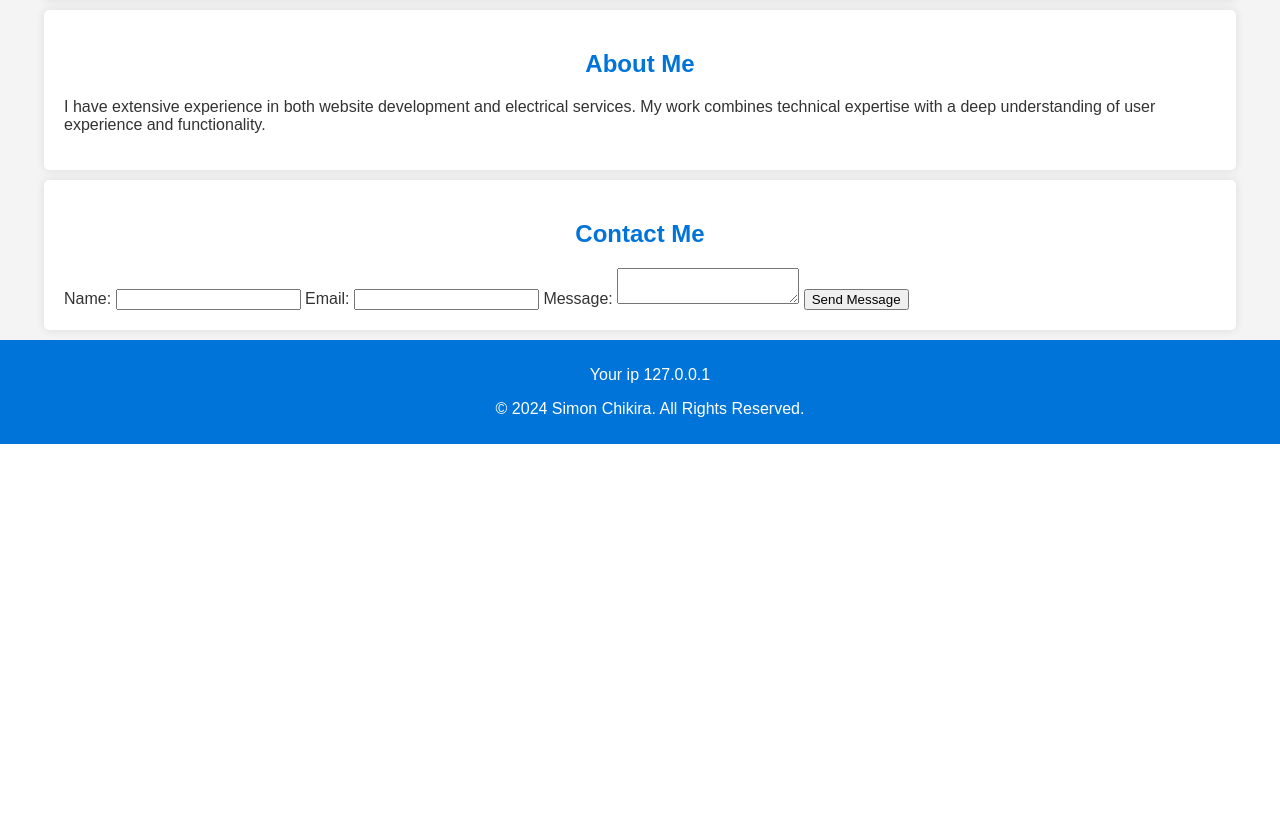
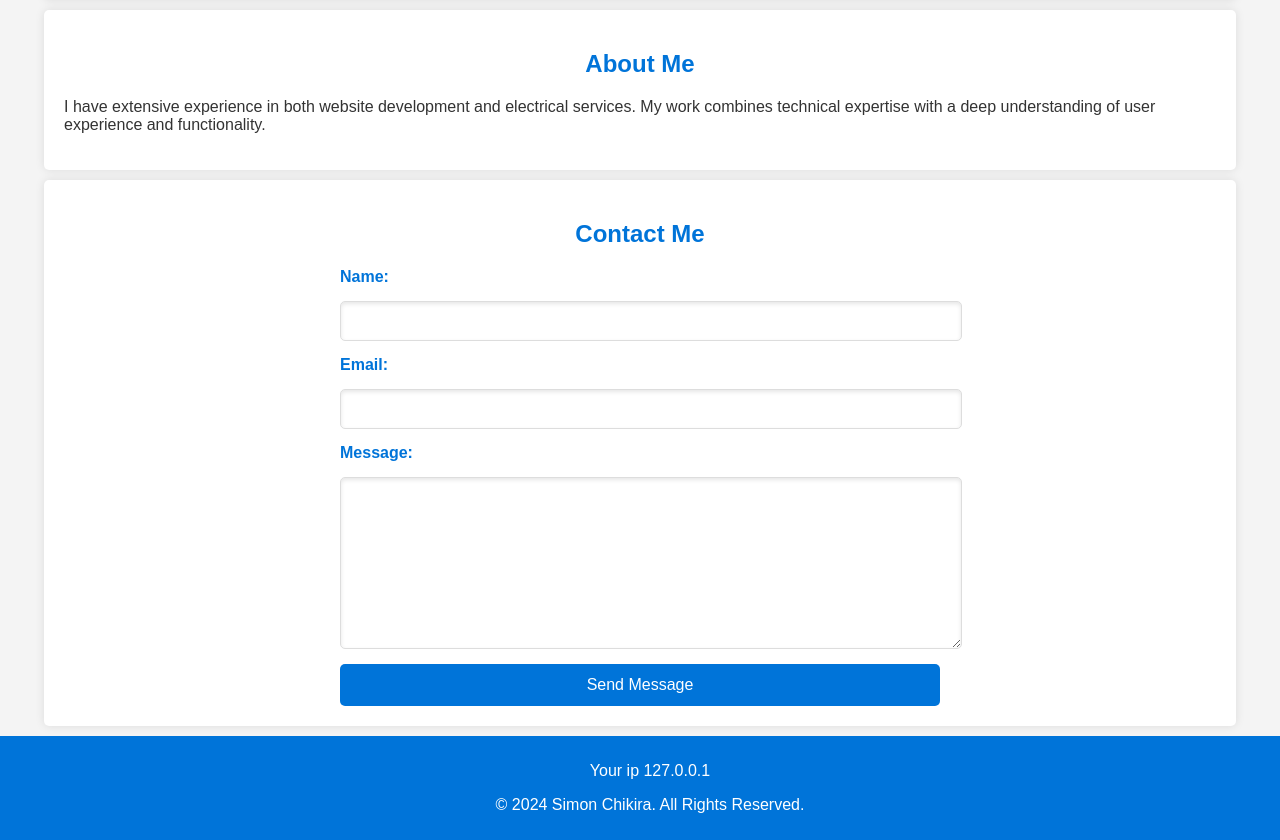
Before and after one commit to SamSpeedX/sam, a PHP site: page / in a window 1280 px wide. Shown: the part 1004-1844 px from the top of the page. Before the commit the page ends 1448 px from the top, so only its background shows below. Run offline with PHP 8.4, Linux system fonts and the light colour scheme.

Commit message:
Update style.css

```diff
--- a/assets/css/style.css
+++ b/assets/css/style.css
@@ -64,6 +64,59 @@ h2 {
     box-shadow: 0px 0px 10px rgba(0, 0, 0, 0.1);
 }
 
+/* Contact Form Styling */
+form {
+    display: flex;
+    flex-direction: column;
+    gap: 15px;
+    max-width: 600px;
+    margin: 0 auto;
+}
+
+form label {
+    font-weight: bold;
+    color: #0074d9;
+}
+
+form input[type="text"],
+form input[type="email"],
+form textarea {
+    width: 100%;
+    padding: 10px;
+    border: 1px solid #ddd;
+    border-radius: 5px;
+    font-size: 1em;
+    box-shadow: inset 0px 2px 4px rgba(0, 0, 0, 0.1);
+    transition: border-color 0.3s ease-in-out;
+}
+
+form input[type="text"]:focus,
+form input[type="email"]:focus,
+form textarea:focus {
+    border-color: #0074d9;
+    outline: none;
+}
+
+form textarea {
+    resize: vertical;
+    min-height: 150px;
+}
+
+form button {
+    padding: 12px;
+    background-color: #0074d9;
+    color: white;
+    border: none;
+    border-radius: 5px;
+    font-size: 1em;
+    cursor: pointer;
+    transition: background-color 0.3s ease-in-out;
+}
+
+form button:hover {
+    background-color: #005bb5;
+}
+
 footer {
     text-align: center;
     padding: 10px;
@@ -128,6 +181,10 @@ footer {
     .gallery img {
         max-width: 100%;
     }
+
+    form {
+        padding: 0 15px;
+    }
 }
 
 @media (max-width: 480px) {
```
